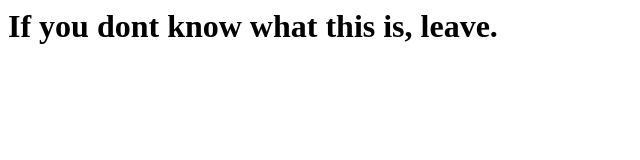
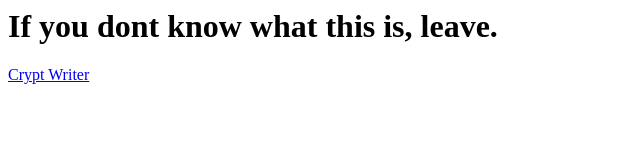
Before and after one commit to HookPub/crypt, a plain HTML site: page index.html in a window 1280 px wide. Shown: the whole page, without its empty margins (0-640 px from the left). Drawn offline with Linux system fonts and the light colour scheme.

Commit message:
Added link to writer from index

```diff
--- a/index.html
+++ b/index.html
@@ -1,4 +1,5 @@
 <h1> If you dont know what this is, leave. </h1>
+  <p> <a href="cwp/index.html"> Crypt Writer </p>
 <br></br>
 <br></br>
 <br></br>
```
